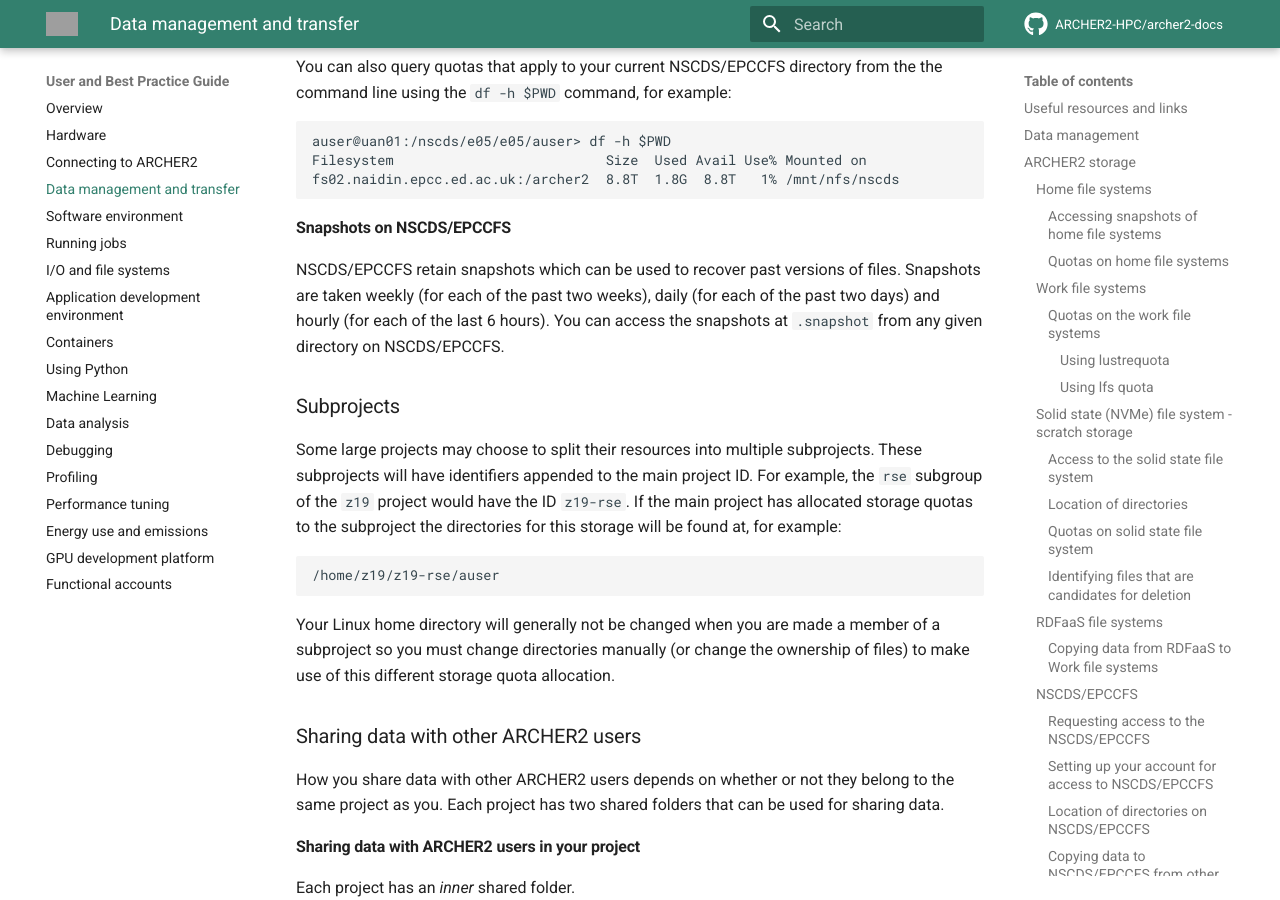
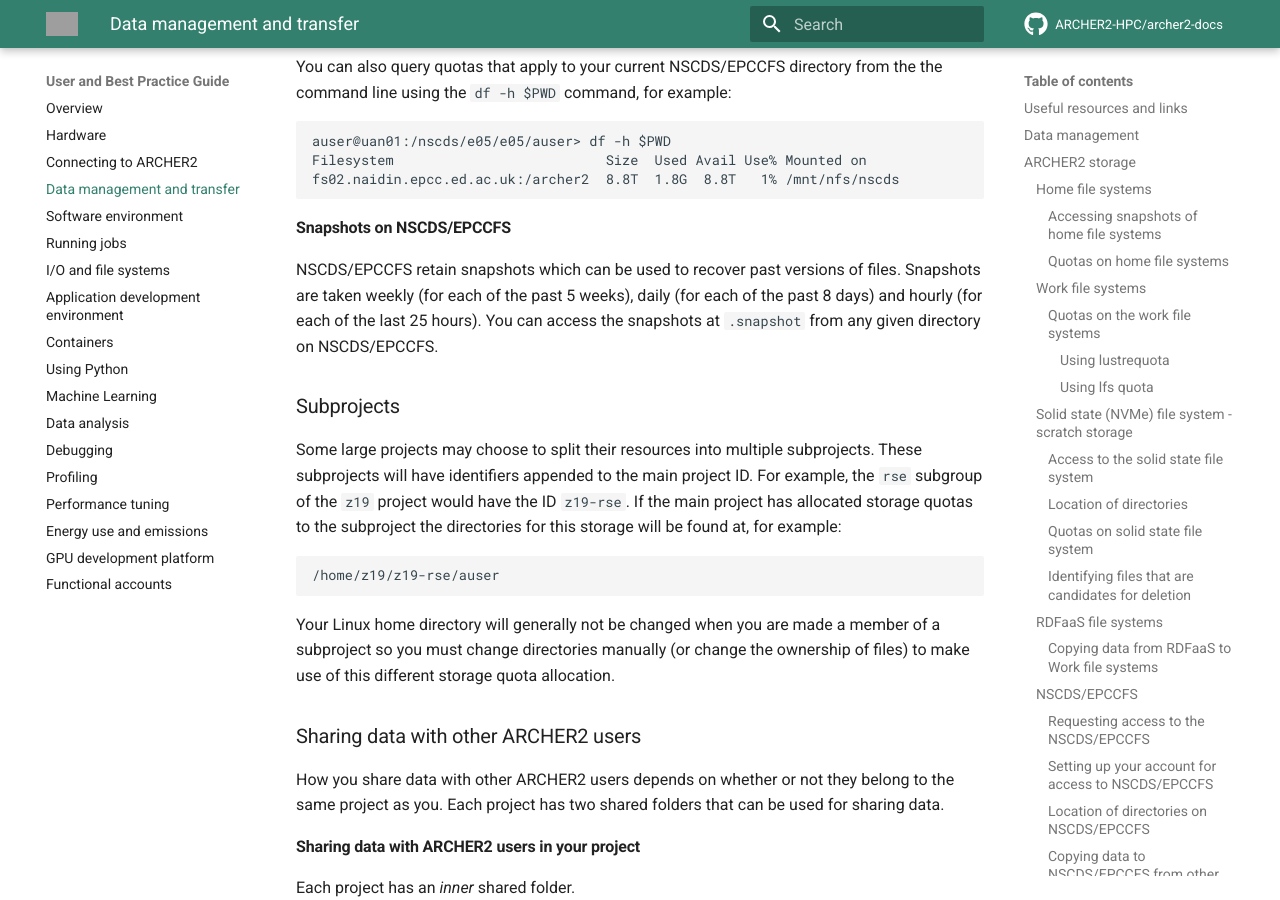
Before and after one commit to ARCHER2-HPC/archer2-docs, an MkDocs documentation site: the page built from docs/user-guide/data.md, in a window 1280 px wide and 900 px high, scrolled down 12716 px. Built offline with MkDocs 1.6.1 and Material for MkDocs 9.7.7, drawn with Linux system fonts in a browser that asks for light colours; comment, search, counter and statistics services are not loaded; grey boxes are pictures that could not be loaded.

Commit message:
Update data.md

```diff
--- a/docs/user-guide/data.md
+++ b/docs/user-guide/data.md
@@ -558,8 +558,8 @@ fs02.naidin.epcc.ed.ac.uk:/archer2  8.8T  1.8G  8.8T   1% /mnt/nfs/nscds
 #### Snapshots on NSCDS/EPCCFS
 
 NSCDS/EPCCFS retain snapshots which can be used to recover past versions of files.
-Snapshots are taken weekly (for each of the past two weeks), daily (for each
-of the past two days) and hourly (for each of the last 6 hours). You can
+Snapshots are taken weekly (for each of the past 5 weeks), daily (for each
+of the past 8 days) and hourly (for each of the last 25 hours). You can
 access the snapshots at `.snapshot` from any given directory on NSCDS/EPCCFS.
 
 ### Subprojects
```
